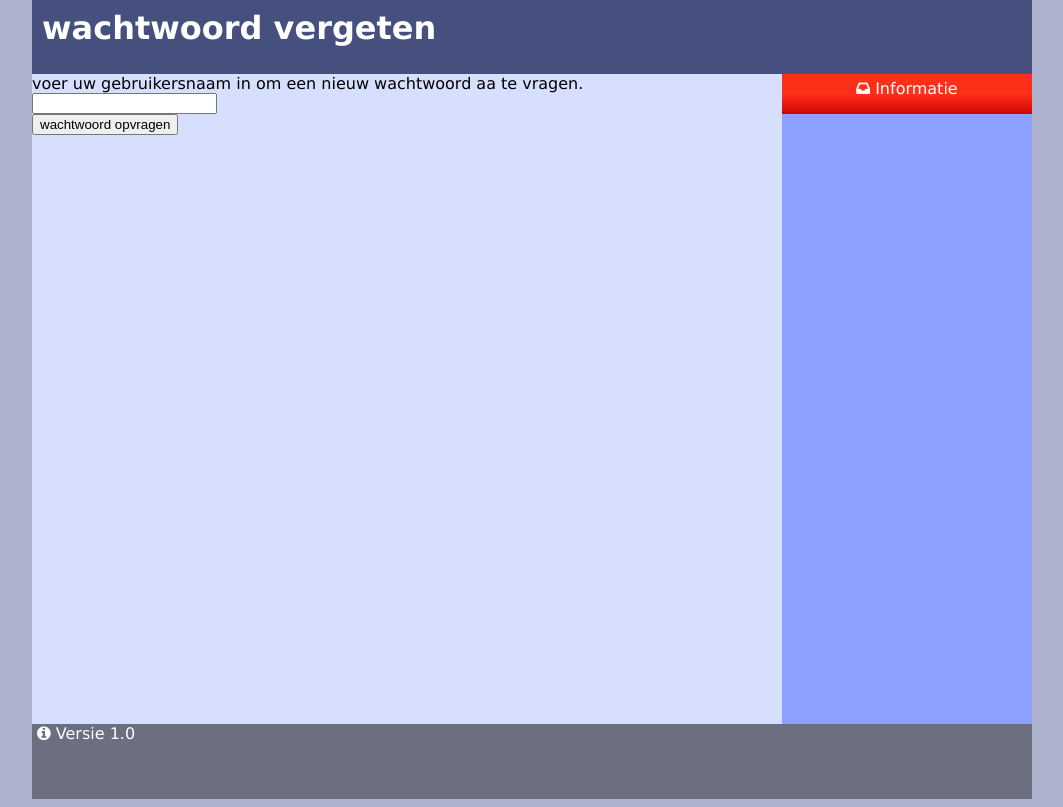
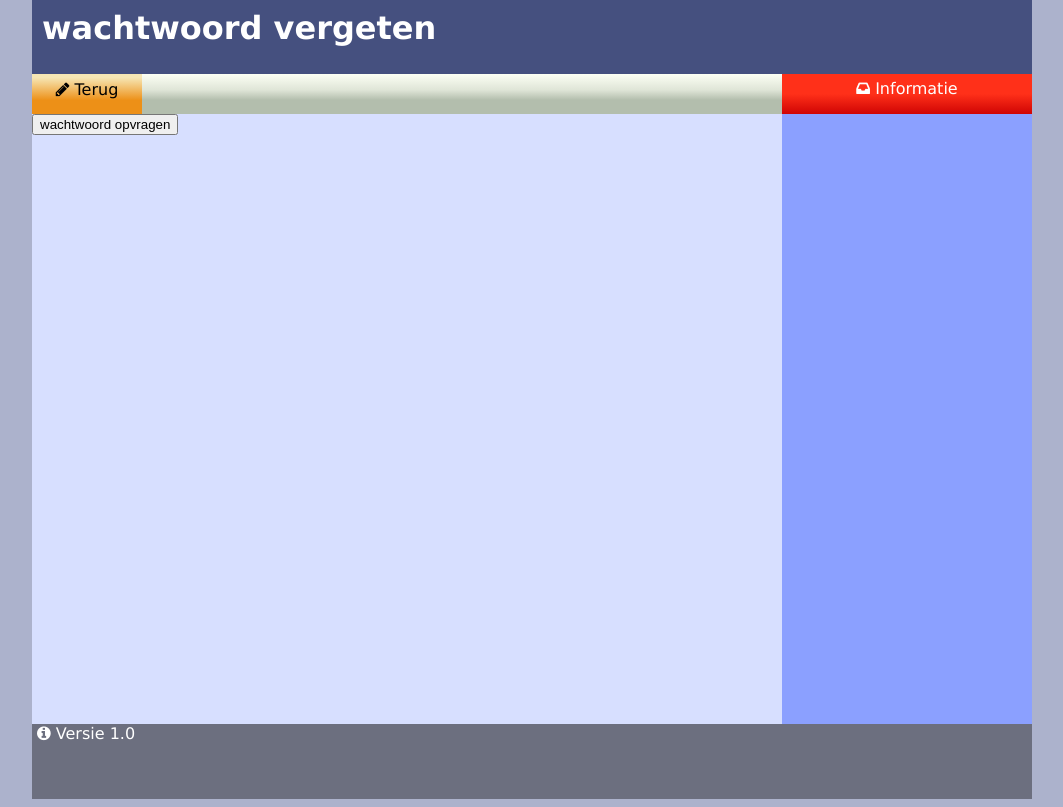
Before and after one commit to Lastje/PW7---ROCAVENTUSAO, a PHP site: template templates/passwordForgot.php in a window 1280 px wide. Shown: the part 22-829 px from the top of the page, without its empty margins (108-1171 px from the left). Run offline with PHP 8.4, Linux system fonts and the light colour scheme; the template is opened without the code that fills it, so the values that code supplies are empty; some libraries are stand-ins or nearby versions.

Commit message:
little bit of opmaak

```diff
--- a/templates/passwordForgot.php
+++ b/templates/passwordForgot.php
@@ -10,6 +10,10 @@
 	</div>
 
 	<div class="innerContent">
+	<div id="option_menu">
+            <div class="option_item"><i class="fa fa-pencil"></i> <a href="../../PW7/inloggen/">Terug</a> </div>
+        </div>
+
 	<form method="post" action="../../PW7/DopasswordForgot/">
 		<div> voer uw gebruikersnaam in om een nieuw wachtwoord aa te vragen. </div>
 		<div><input type="text" name="username" /> </div>
```
